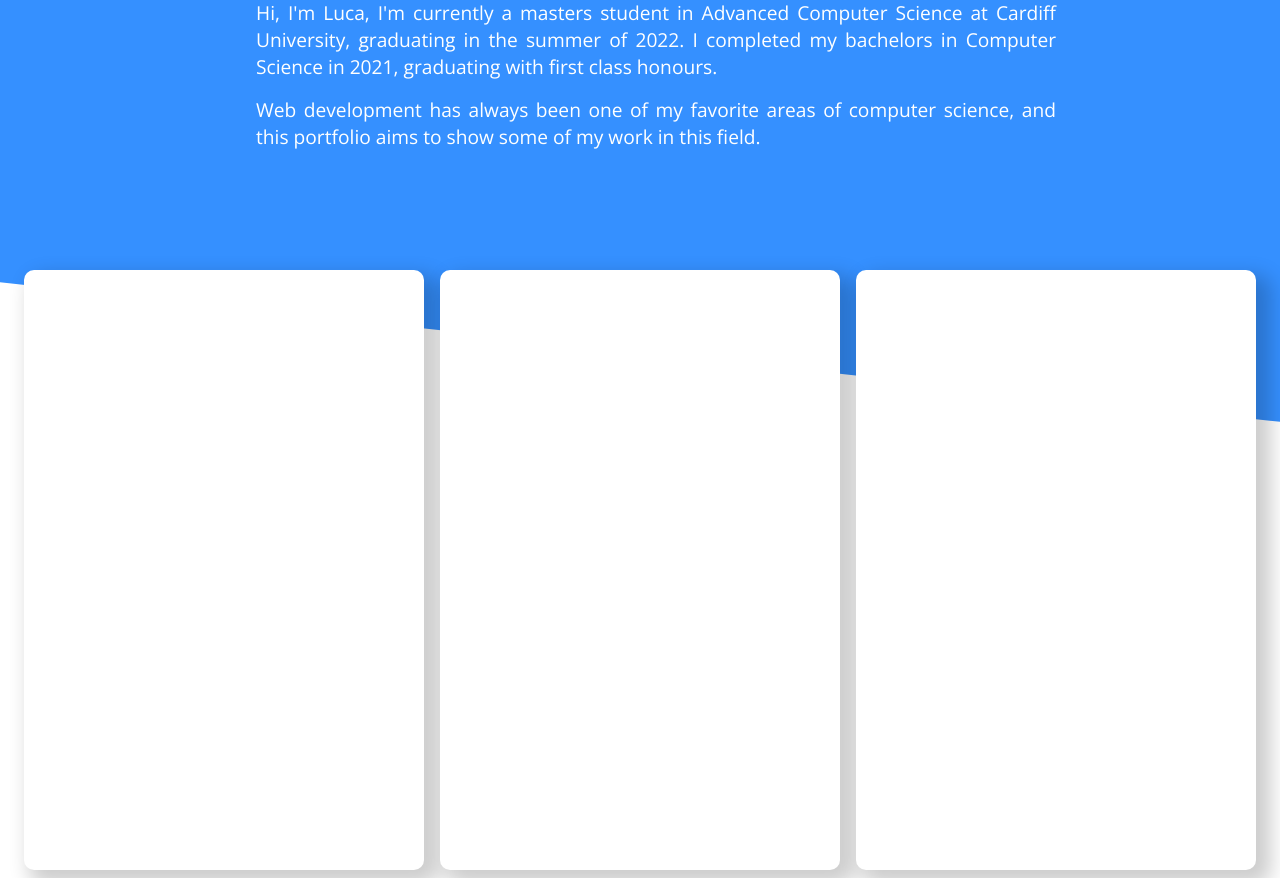
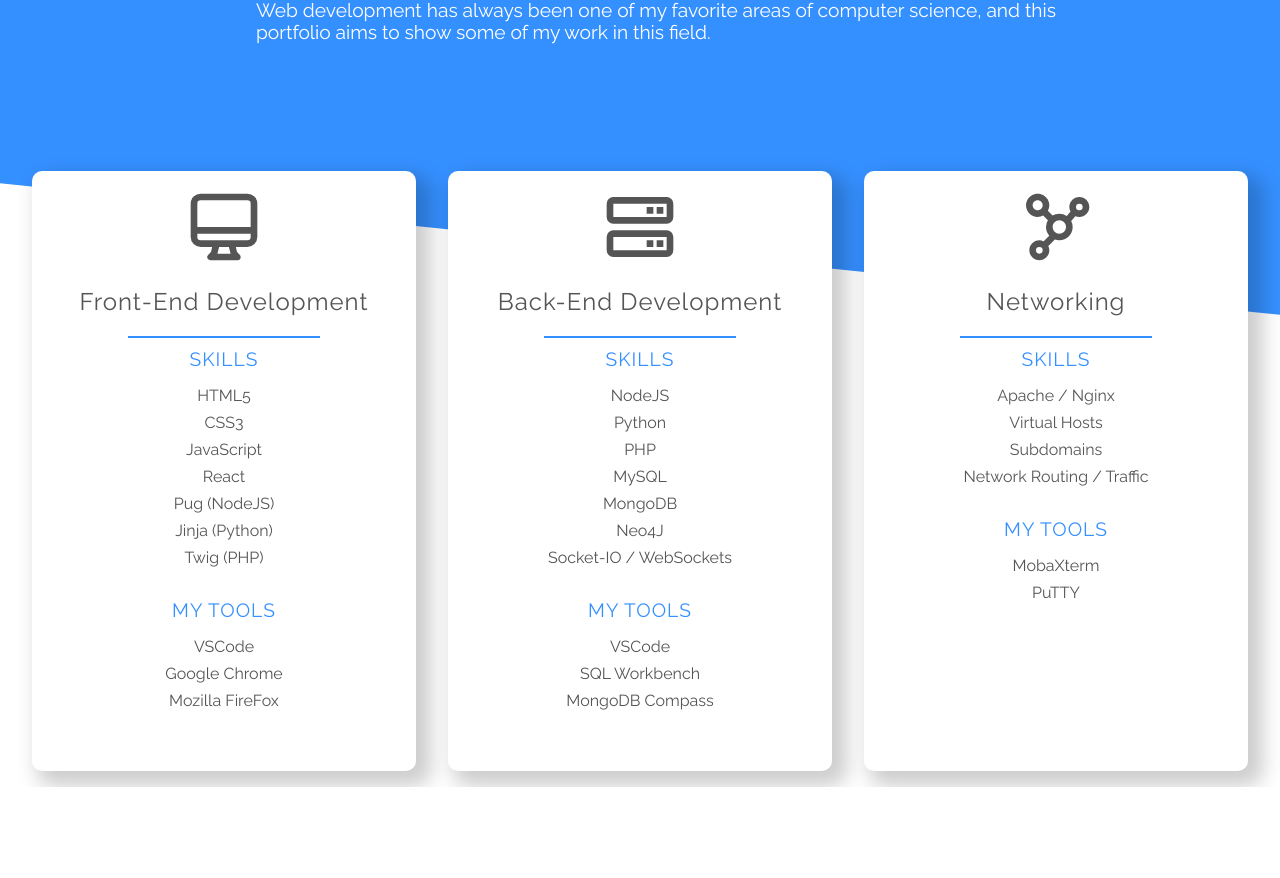
Before and after one commit to luca2849/lucapassariello.co.uk, a React (Create React App) app in the folder client/: page / in a window 1280 px wide. Shown: the part 818-1696 px from the top of the page. After the commit the page ends 1605 px from the top, so only its background shows below. Built offline with nearby package versions, Linux system fonts and the light colour scheme.

Commit message:
Added skills, fixed responsiveness

```diff
--- a/client/src/Pages/Home/Home.js
+++ b/client/src/Pages/Home/Home.js
@@ -1,6 +1,9 @@
 import React from "react";
 
 import styles from "./Home.module.scss";
+
+import { BiServer, BiNetworkChart } from "react-icons/bi";
+import { HiOutlineDesktopComputer } from "react-icons/hi";
 
 const Home = () => {
 	return (
@@ -39,9 +42,98 @@ const Home = () => {
 			</section>
 			<section className={styles.section}>
 				<div className={styles.skills}>
-					<div className={styles.skill}></div>
-					<div className={styles.skill}></div>
-					<div className={styles.skill}></div>
+					<div className={styles.skill}>
+						<div className={styles.skillHeader}>
+							<div className={styles.icon}>
+								<HiOutlineDesktopComputer />
+							</div>
+							<h2>Front-End Development</h2>
+						</div>
+						<div className={styles.heading}>
+							<p>Skills</p>
+						</div>
+						<div className={styles.list}>
+							<ul>
+								<li>HTML5</li>
+								<li>CSS3</li>
+								<li>JavaScript</li>
+								<li>React</li>
+								<li>Pug (NodeJS)</li>
+								<li>Jinja (Python)</li>
+								<li>Twig (PHP)</li>
+							</ul>
+						</div>
+						<div className={styles.heading}>
+							<p>My Tools</p>
+						</div>
+						<div className={styles.list}>
+							<ul>
+								<li>VSCode</li>
+								<li>Google Chrome</li>
+								<li>Mozilla FireFox</li>
+							</ul>
+						</div>
+					</div>
+					<div className={styles.skill}>
+						<div className={styles.skillHeader}>
+							<div className={styles.icon}>
+								<BiServer />
+							</div>
+							<h2>Back-End Development</h2>
+						</div>
+						<div className={styles.heading}>
+							<p>Skills</p>
+						</div>
+						<div className={styles.list}>
+							<ul>
+								<li>NodeJS</li>
+								<li>Python</li>
+								<li>PHP</li>
+								<li>MySQL</li>
+								<li>MongoDB</li>
+								<li>Neo4J</li>
+								<li>Socket-IO / WebSockets</li>
+							</ul>
+						</div>
+						<div className={styles.heading}>
+							<p>My Tools</p>
+						</div>
+						<div className={styles.list}>
+							<ul>
+								<li>VSCode</li>
+								<li>SQL Workbench</li>
+								<li>MongoDB Compass</li>
+							</ul>
+						</div>
+					</div>
+					<div className={styles.skill}>
+						<div className={styles.skillHeader}>
+							<div className={styles.icon}>
+								<BiNetworkChart />
+							</div>
+							<h2>Networking</h2>
+						</div>
+						<div className={styles.heading}>
+							<p>Skills</p>
+						</div>
+						<div className={styles.list}>
+							<ul>
+								<li>Apache / Nginx</li>
+								<li>Virtual Hosts</li>
+								<li>Subdomains</li>
+								<li>Network Routing / Traffic</li>
+							</ul>
+						</div>
+						<div className={styles.heading}>
+							<p>My Tools</p>
+						</div>
+						<div className={styles.list}>
+							<ul>
+								<li>MobaXterm</li>
+								<li>PuTTY</li>
+							</ul>
+						</div>
+					</div>
 				</div>
 			</section>
 		</div>
--- a/client/src/Pages/Home/Home.module.scss
+++ b/client/src/Pages/Home/Home.module.scss
@@ -26,7 +26,7 @@
     display: flex;
     align-items: center;
     justify-content: center;
-    margin: 5rem 0;
+    margin: 3rem 0;
     & > img {
         width: 250px;
         height: 250px;
@@ -43,18 +43,84 @@
 }
 
 .skills {
-    margin-top: -10rem;
+    margin: -10rem auto 0 auto;
     position: relative;
     z-index: 10;
     display: flex;
     flex-wrap: wrap;
     justify-content: center;
+    color: $light-page-text;
+    max-width: 1500px;
     & > .skill {
         height: 600px;
-        width: 400px;
-        margin: 0.5rem;
+        width: 30%;
+        margin: 1rem;
         background: $light-page-background;
         box-shadow: 10px 10px 20px 5px rgba(0, 0, 0, 0.2);
         border-radius: 10px;
+        position: relative;
+        & > .skillHeader {
+            padding-top: 1rem;
+            & > .icon {
+                display:  flex;
+                justify-content: center;
+                align-items: center;
+                font-size: 5rem;
+            }
+            &:after {
+                content: "";
+                width: 50%;
+                margin: 0 auto 1rem auto;
+                height: 2px;
+                background: $highlight;
+                position: absolute;
+                left: 50%;
+                transform: translateX(-50%);
+            }
+        }
+        & > .skillText {
+            padding: 1rem;
+            text-align: justify;
+            font-size: 1.1rem;
+            font-family: sans-serif;
+            & > p {
+                margin-bottom: 0.5rem;
+            }
+        }
+        & > .heading {
+            text-align: center;
+            font-size: 1.2rem;
+            margin-top: 2rem;
+            letter-spacing: 1px;
+            text-transform: uppercase;
+            color: $highlight;
+        }
+        & > .list {
+            & ul {
+                list-style-type: none;
+                text-align: center;
+                padding: 0;
+                & li {
+                    margin: 0.5rem;
+                }
+            }
+        }
     }
 }
+
+
+@media (max-width: $breakpoint-tablet) {
+    .skills {
+        & > .skill {
+            width: 90%;
+        }
+    }
+    .inner {
+        width: 90%;
+    }
+    .section {
+        .textblock {
+            width: 100%;
+        }
+    }
+}
--- a/client/src/styles/theme.scss
+++ b/client/src/styles/theme.scss
@@ -1,11 +1,11 @@
 @import './variables.scss';
 
 // Font
-@import url('https://fonts.googleapis.com/css2?family=Open+Sans:wght@300;400;600&display=swap');
+@import url('https://fonts.googleapis.com/css2?family=Raleway:wght@300;400;600&display=swap');
 
 // Global Styles
 .App {
-  font-family: 'Open Sans', sans-serif;
+  font-family: 'Raleway', sans-serif;
   transition: all 0.3s;
   a {
     color: $highlight;
--- a/client/src/styles/variables.scss
+++ b/client/src/styles/variables.scss
@@ -7,3 +7,8 @@ $dark-page-background: #333;
 $dark-page-text: #FFF;
 
 $highlight: #3590FF;
+
+// Breakpoints
+
+$breakpoint-tablet: 768px;
+$breakpoint-mobile: 480px;
```
